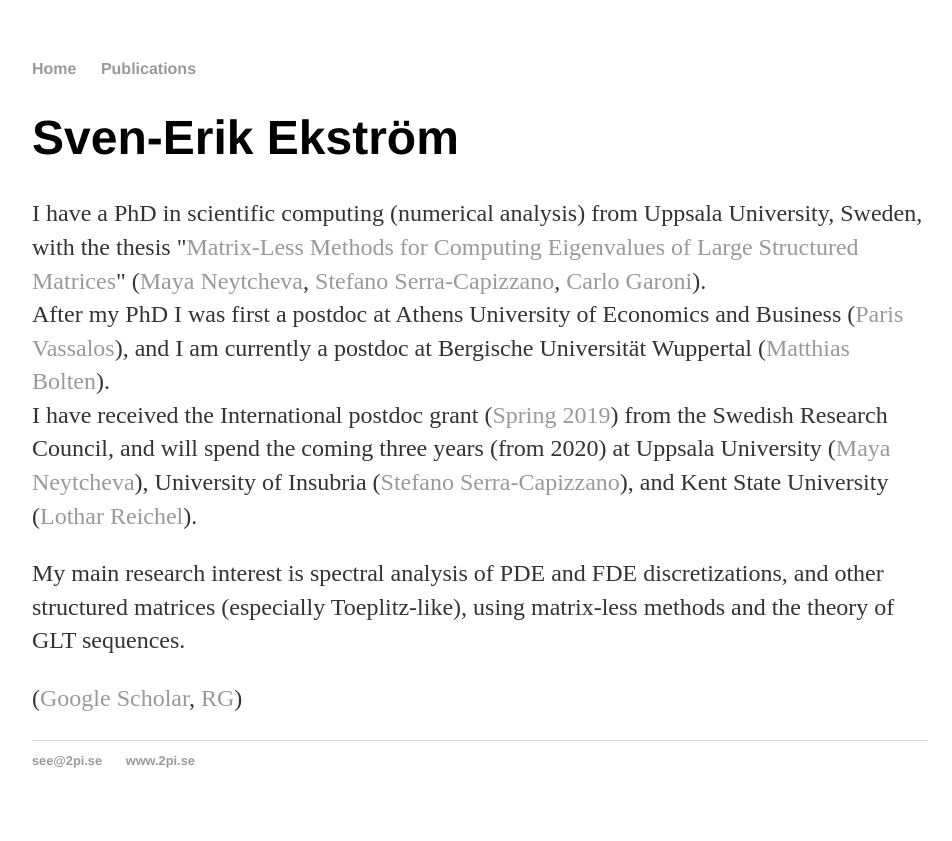
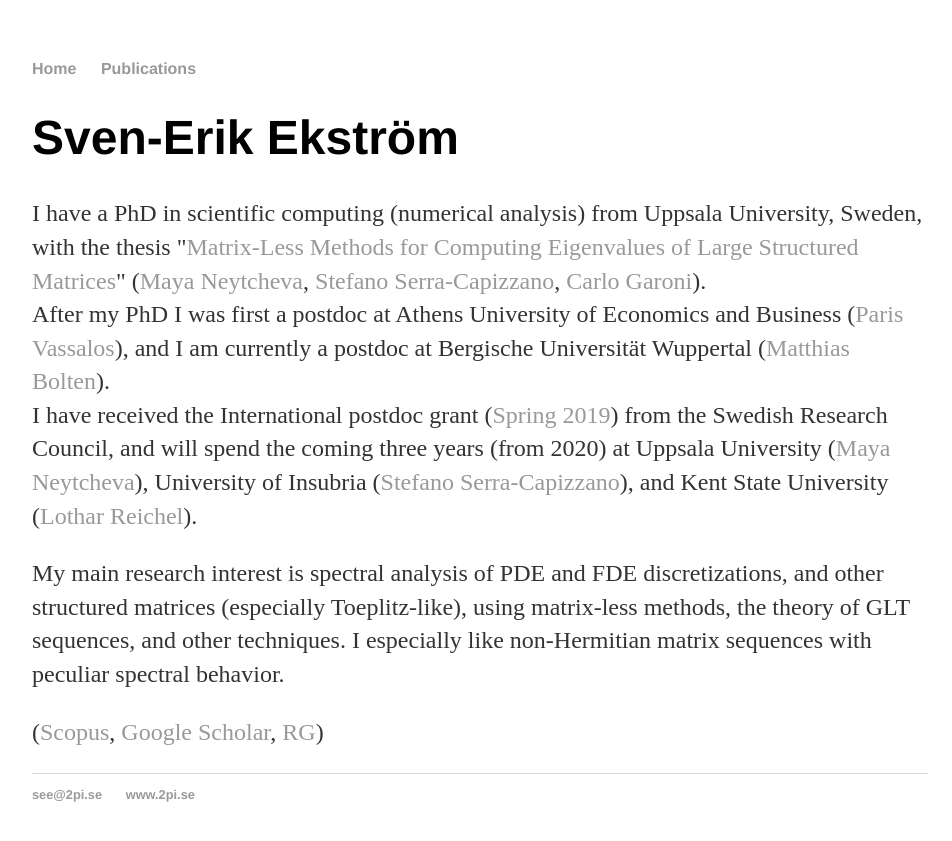
Before and after one commit to sverek/sverek.github.io, a Jekyll site: the page built from index.html, in a window 1280 px wide. Shown: the top 841 px of the page, without its empty margins (160-1112 px from the left). Built offline with Jekyll 4.4.1, drawn with Linux system fonts in a browser that asks for light colours.

Commit message:
Added Scopus

```diff
--- a/index.html
+++ b/index.html
@@ -12,9 +12,11 @@ title: www.2pi.se
 		I have received the International postdoc grant (<a href="https://www.vr.se/english/calls-and-decisions/grant-decisions/decisions/2019-03-25-international-postdoc.html">Spring 2019</a>) from the Swedish Research Council, and will spend the coming three years (from 2020) at Uppsala University (<a href="https://www.researchgate.net/profile/Maya_Neytcheva">Maya Neytcheva</a>), University of Insubria (<a href="https://scholar.google.com/citations?user=IPufiOUAAAAJ">Stefano Serra-Capizzano</a>), and Kent State University (<a href="http://www.math.kent.edu/~reichel/">Lothar Reichel</a>).
 	</p>
 	<p>
-		My main research interest is spectral analysis of PDE and FDE discretizations, and other structured matrices (especially Toeplitz-like), using matrix-less methods and the theory of GLT sequences.
+		My main research interest is spectral analysis of PDE and FDE discretizations, and other structured matrices (especially Toeplitz-like), using matrix-less methods, the theory of GLT sequences, and other techniques. I especially like non-Hermitian matrix sequences with peculiar spectral behavior.
 	</p>
 	<p>
-		(<a href="https://scholar.google.com/citations?user=zn3b3cwAAAAJ">Google Scholar</a>, <a href="https://www.researchgate.net/profile/Sven_Erik_Ekstroem">RG</a>)
+		(<a href="https://www.scopus.com/authid/detail.uri?authorId=26039133200">Scopus</a>,
+		<a href="https://scholar.google.com/citations?user=zn3b3cwAAAAJ">Google Scholar</a>,
+		<a href="https://www.researchgate.net/profile/Sven_Erik_Ekstroem">RG</a>)
 	</p>
 </div>
```
